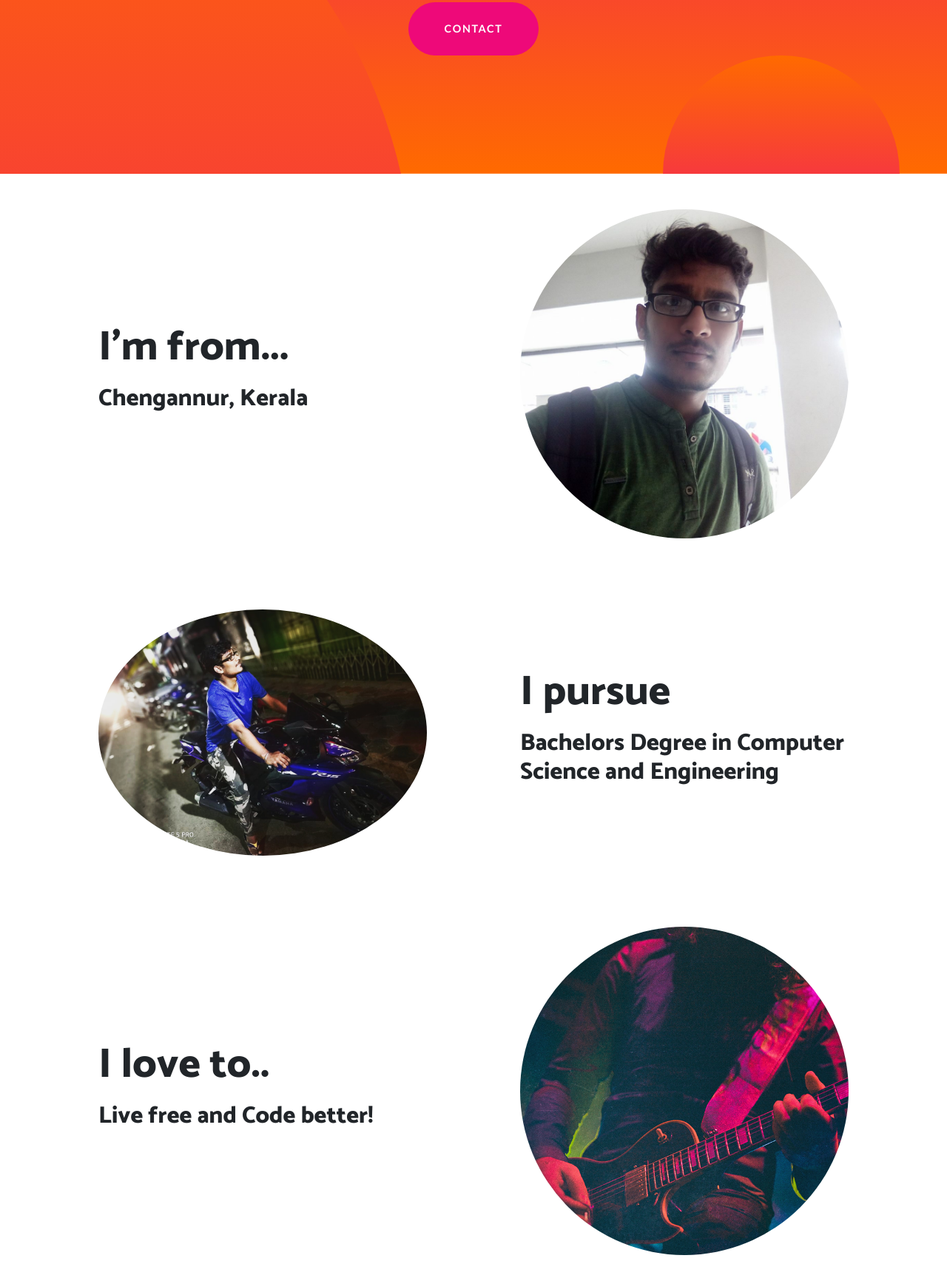
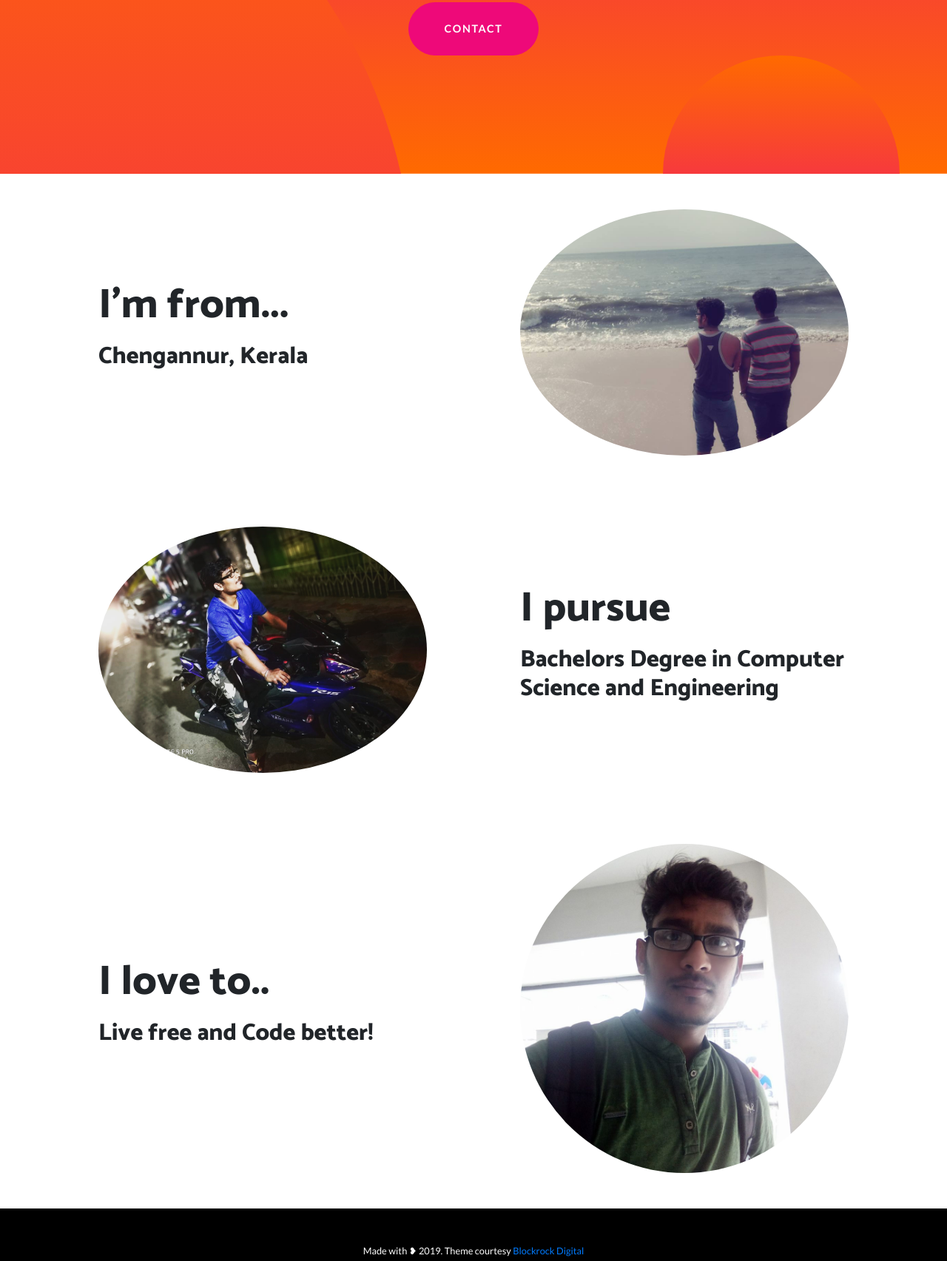
Before and after one commit to rockanandu/blog, a website: page index.html in a window 1280 px wide. Shown: the part 452-2157 px from the top of the page at 74% size. Drawn offline with Linux system fonts and the light colour scheme.

Commit message:
Update index.html

```diff
--- a/index.html
+++ b/index.html
@@ -50,7 +50,7 @@
         <div class="row align-items-center">
           <div class="col-lg-6 order-lg-2">
             <div class="p-5">
-              <img class="img-fluid rounded-circle" src="img/17634430_838919856257530_730764434856092916_n.jpg" alt="">
+              <img class="img-fluid rounded-circle" src="img/15356522_774436629372520_8715935314371421326_n.jpg" alt="">
             </div>
           </div>
           <div class="col-lg-6 order-lg-1">
@@ -86,7 +86,7 @@
         <div class="row align-items-center">
           <div class="col-lg-6 order-lg-2">
             <div class="p-5">
-              <img class="img-fluid rounded-circle" src="img/03.jpg" alt="">
+              <img class="img-fluid rounded-circle" src="img/17634430_838919856257530_730764434856092916_n.jpg" alt="">
             </div>
           </div>
           <div class="col-lg-6 order-lg-1">
```
